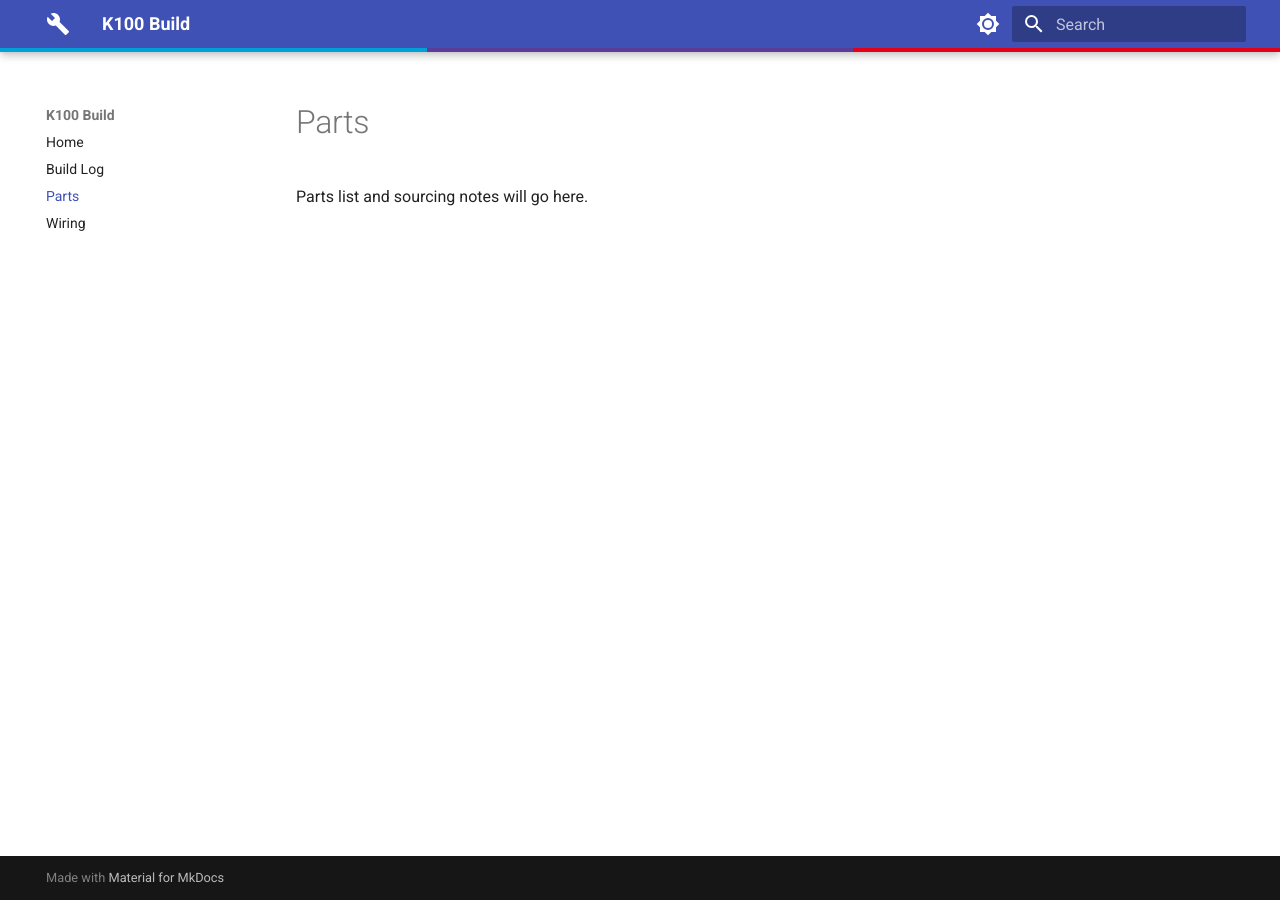
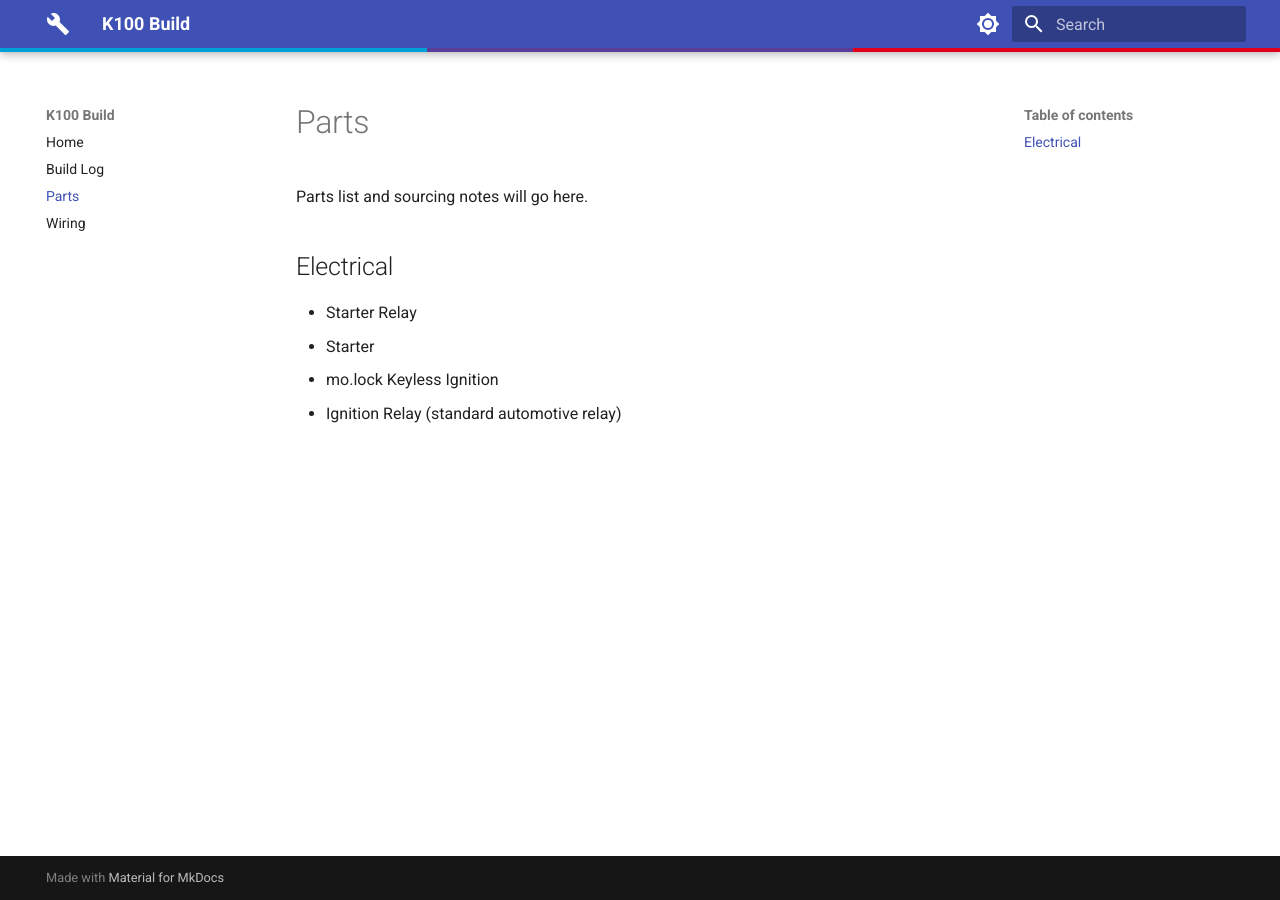
Before and after one commit to bryanwatt/k100-build, an MkDocs documentation site: the page built from docs/parts.md, in a window 1280 px wide. Built offline with MkDocs 1.6.1 and Material for MkDocs 9.7.7, drawn with Linux system fonts in a browser that asks for light colours.

Commit message:
List the starter and keyless ignition components on the Parts page

```diff
--- a/docs/parts.md
+++ b/docs/parts.md
@@ -1,3 +1,10 @@
 # Parts
 
 Parts list and sourcing notes will go here.
+
+## Electrical
+
+- Starter Relay
+- Starter
+- mo.lock Keyless Ignition
+- Ignition Relay (standard automotive relay)
```
